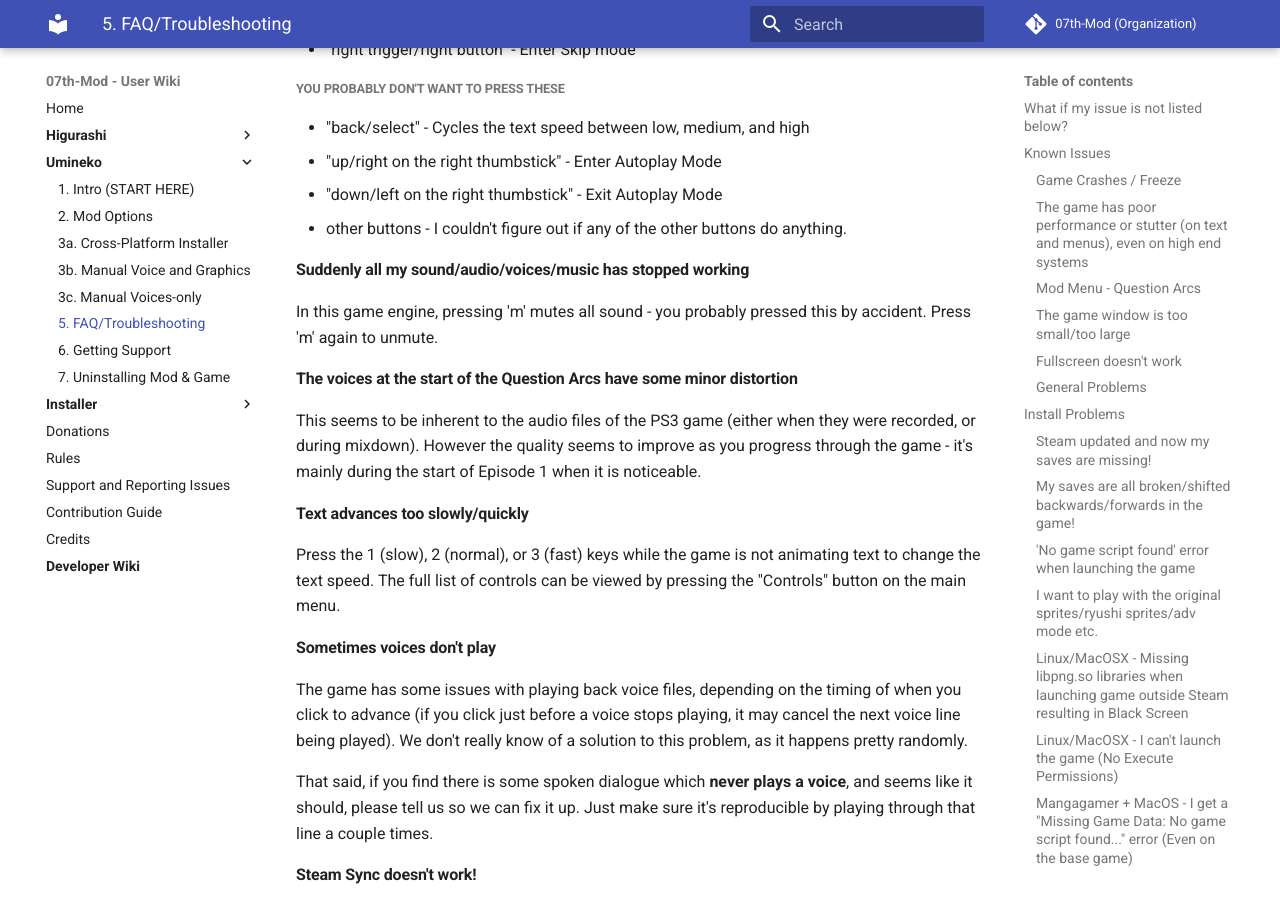
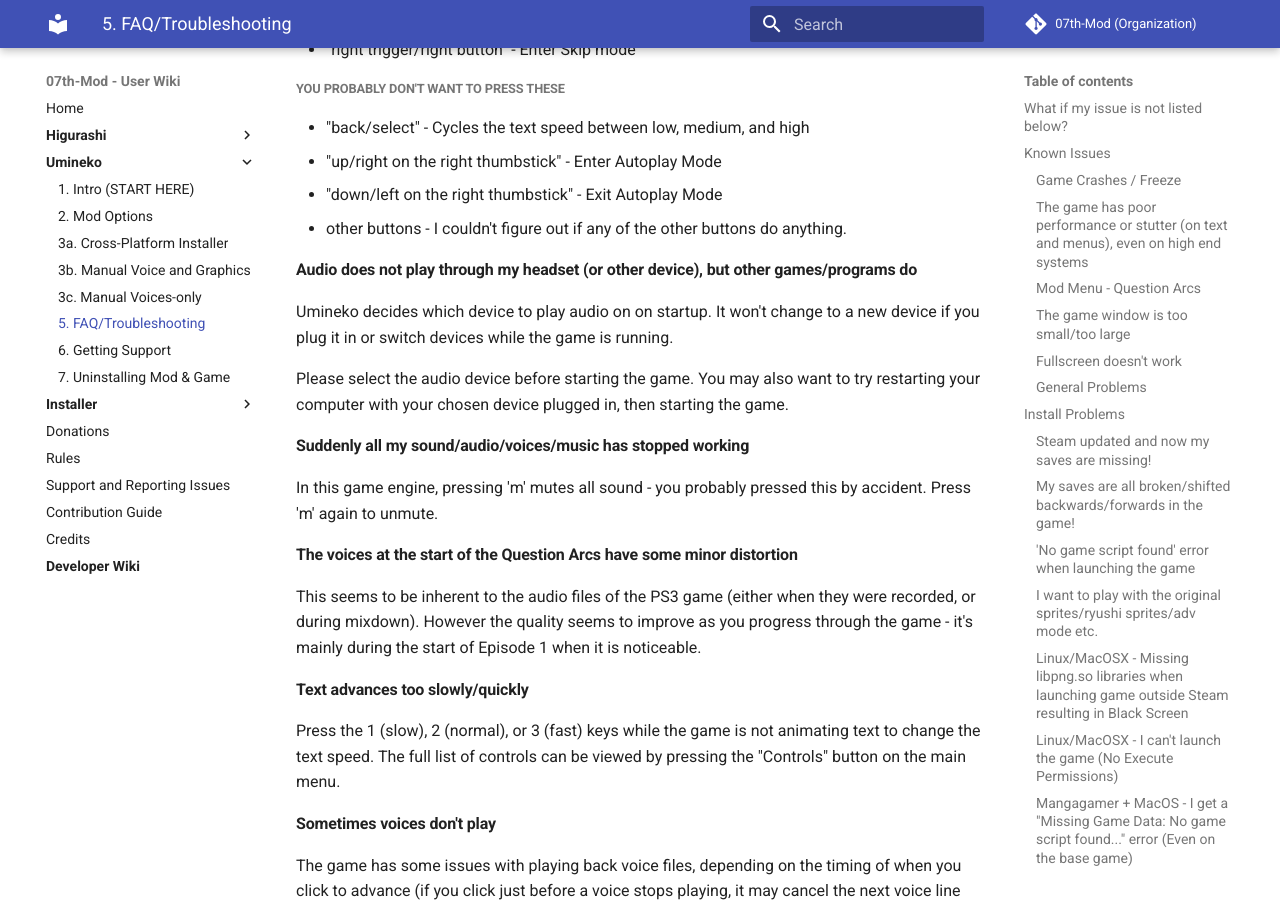
Before and after one commit to 07th-mod/wiki, an MkDocs documentation site: the page built from docs/Umineko/Umineko-Part-0-TroubleShooting-and-FAQ.md, in a window 1280 px wide and 900 px high, scrolled down 4621 px. Built offline with MkDocs 1.6.1 and Material for MkDocs 9.7.7, drawn with Linux system fonts in a browser that asks for light colours.

Commit message:
Add Umineko note about audio not playing

```diff
--- a/docs/Umineko/Umineko-Part-0-TroubleShooting-and-FAQ.md
+++ b/docs/Umineko/Umineko-Part-0-TroubleShooting-and-FAQ.md
@@ -155,6 +155,12 @@
 - "down/left on the right thumbstick" - Exit Autoplay Mode
 - other buttons - I couldn't figure out if any of the other buttons do anything.
 
+#### Audio does not play through my headset (or other device), but other games/programs do
+
+Umineko decides which device to play audio on on startup. It won't change to a new device if you plug it in or switch devices while the game is running.
+
+Please select the audio device before starting the game. You may also want to try restarting your computer with your chosen device plugged in, then starting the game.
+
 #### Suddenly all my sound/audio/voices/music has stopped working
 
 In this game engine, pressing 'm' mutes all sound - you probably pressed this by accident. Press 'm' again to unmute.
```
